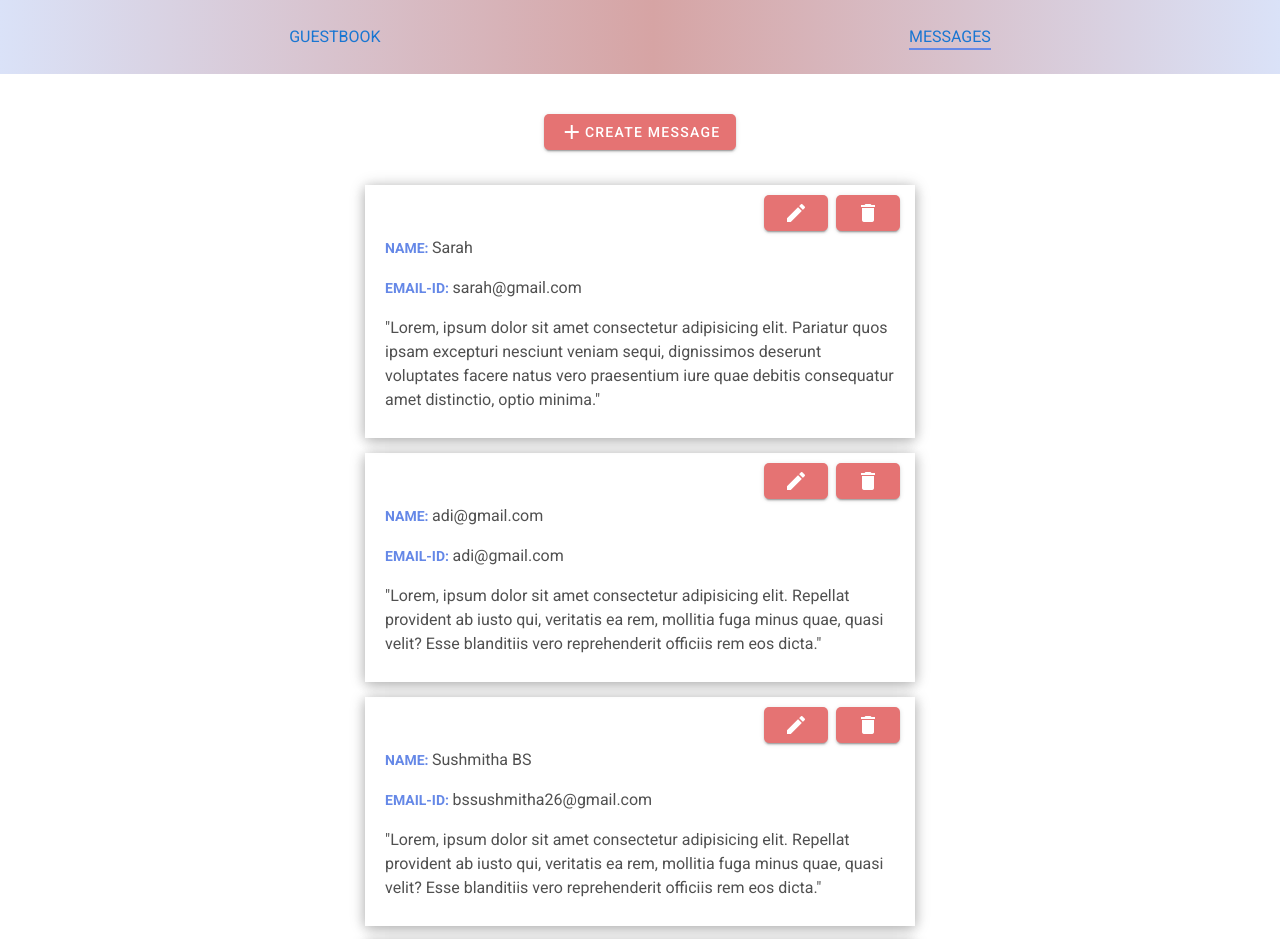
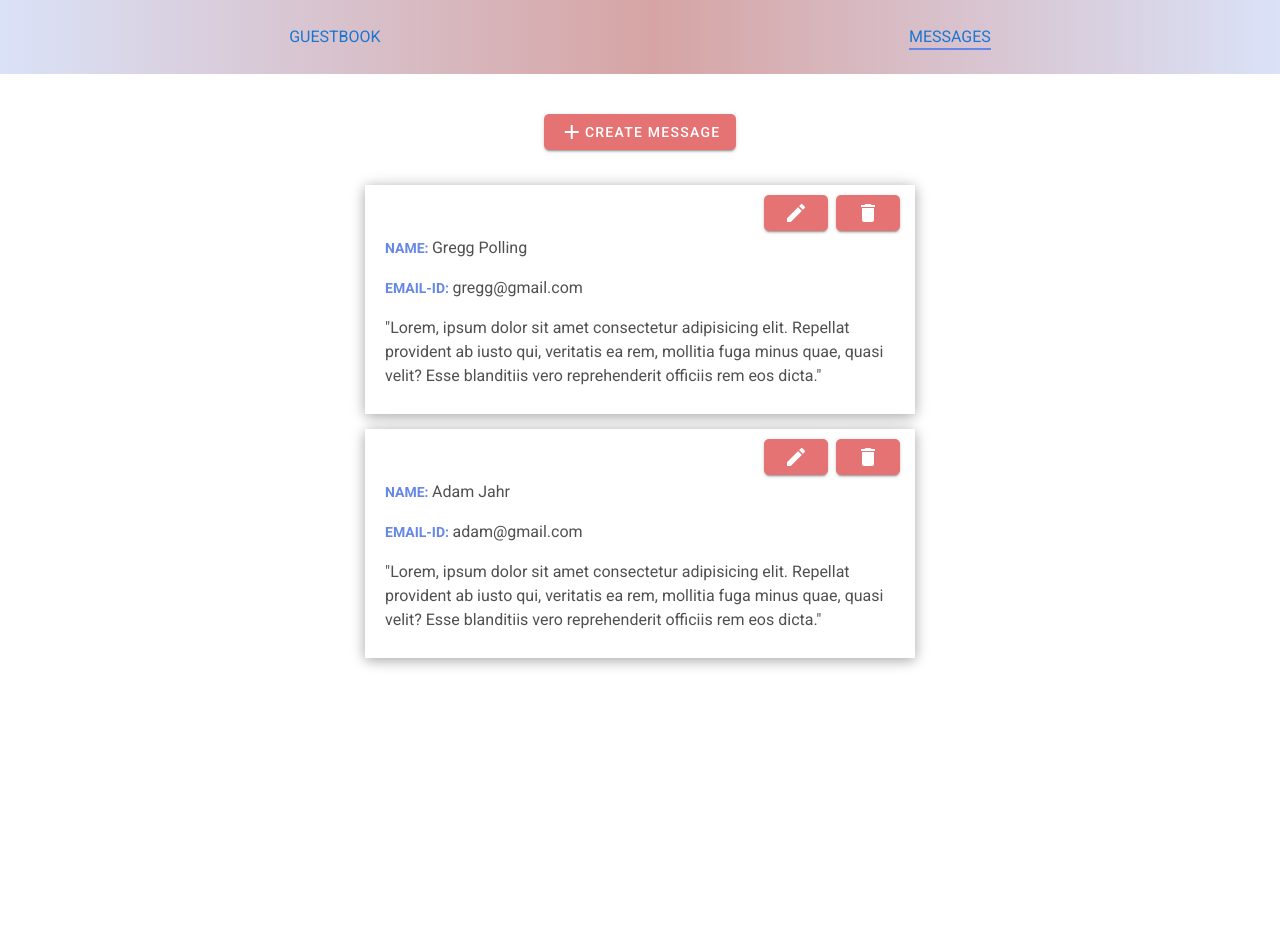
Before and after one commit to sushmitha-b-s/guestbook-client, a Vue app: page /messages in a window 1280 px wide. Shown: the top 939 px of the page. After the commit the page ends 800 px from the top, so only its background shows below. Built offline with nearby package versions, Linux system fonts and the light colour scheme; data requests are answered from the project's data file.

Commit message:
implemented deleting message functionality

```diff
--- a/db.json
+++ b/db.json
@@ -1,34 +1,16 @@
 {
   "messages": [
-    {
-      "id": 1,
-      "name": "Sarah",
-      "email": "sarah@gmail.com",
-      "message": "Lorem, ipsum dolor sit amet consectetur adipisicing elit. Pariatur quos ipsam excepturi nesciunt veniam sequi, dignissimos deserunt voluptates facere natus vero praesentium iure quae debitis consequatur amet distinctio, optio minima."
-    },
-    {
-      "id": 6476486,
-      "name": "adi@gmail.com",
-      "email": "adi@gmail.com",
-      "message": "Lorem, ipsum dolor sit amet consectetur adipisicing elit. Repellat provident ab iusto qui, veritatis ea rem, mollitia fuga minus quae, quasi velit? Esse blanditiis vero reprehenderit officiis rem eos dicta."
-    },
-    {
-      "id": 7162301,
-      "name": "Sushmitha BS",
-      "email": "bssushmitha26@gmail.com",
-      "message": "Lorem, ipsum dolor sit amet consectetur adipisicing elit. Repellat provident ab iusto qui, veritatis ea rem, mollitia fuga minus quae, quasi velit? Esse blanditiis vero reprehenderit officiis rem eos dicta."
-    },
-    {
-      "id": 8334511,
-      "name": "My sweet honey",
-      "email": "guledalprashanth@gmail.com",
-      "message": "Lorem, ipsum dolor sit amet consectetur adipisicing elit. Repellat provident ab iusto qui, veritatis ea rem, mollitia fuga minus quae, quasi velit? Esse blanditiis vero reprehenderit officiis rem eos dicta."
-    },
     {
       "id": 9198466,
       "name": "Gregg Polling",
       "email": "gregg@gmail.com",
       "message": "Lorem, ipsum dolor sit amet consectetur adipisicing elit. Repellat provident ab iusto qui, veritatis ea rem, mollitia fuga minus quae, quasi velit? Esse blanditiis vero reprehenderit officiis rem eos dicta."
+    },
+    {
+      "id": 2232897,
+      "name": "Adam Jahr",
+      "email": "adam@gmail.com",
+      "message": "Lorem, ipsum dolor sit amet consectetur adipisicing elit. Repellat provident ab iusto qui, veritatis ea rem, mollitia fuga minus quae, quasi velit? Esse blanditiis vero reprehenderit officiis rem eos dicta."
     }
   ]
 }
--- a/src/components/MessagesItem.vue
+++ b/src/components/MessagesItem.vue
@@ -5,7 +5,12 @@
         <v-btn color="red lighten-2" dark class="ma-0 pa-0"
           ><v-icon>mdi-pencil</v-icon></v-btn
         >
-        <v-btn color="red lighten-2" dark class="ma-0 pa-0 ml-2"
+        <v-btn
+          color="red lighten-2"
+          dark
+          class="ma-0 pa-0 ml-2"
+          @click="deleteMessage(message)"
+          :loading="loading"
           ><v-icon>mdi-delete</v-icon></v-btn
         >
       </v-flex>
@@ -26,6 +31,21 @@ export default {
       required: true,
       default: () => ({})
     }
+  },
+
+  data() {
+    return {
+      loading: false
+    }
+  },
+
+  methods: {
+    deleteMessage(message) {
+      this.loading = true
+      this.$store.dispatch('guestbook/deleteMessage', message).then(() => {
+        this.loading = false
+      })
+    }
   }
 }
 </script>
--- a/src/services/GuestbookService.js
+++ b/src/services/GuestbookService.js
@@ -15,5 +15,8 @@ export default {
   },
   addMessage(message) {
     return apiClient.post('/messages', message)
+  },
+  deleteMessage(message) {
+    return apiClient.delete(`messages/${message.id}`)
   }
 }
--- a/src/store/modules/guestbook.js
+++ b/src/store/modules/guestbook.js
@@ -25,6 +25,16 @@ export const actions = {
       .catch(error => {
         console.log(error)
       })
+  },
+
+  deleteMessage({ commit }, message) {
+    return GuestbookService.deleteMessage(message)
+      .then(() => {
+        commit('DELETE_MESSAGE', message.id)
+      })
+      .catch(error => {
+        console.log(error)
+      })
   }
 }
 
@@ -34,6 +44,9 @@ export const mutations = {
   },
   ADD_MESSAGE(state, message) {
     state.messages.push(message)
+  },
+  DELETE_MESSAGE(state, messageId) {
+    state.messages = state.messages.filter(message => message.id !== messageId)
   }
 }
 
```
